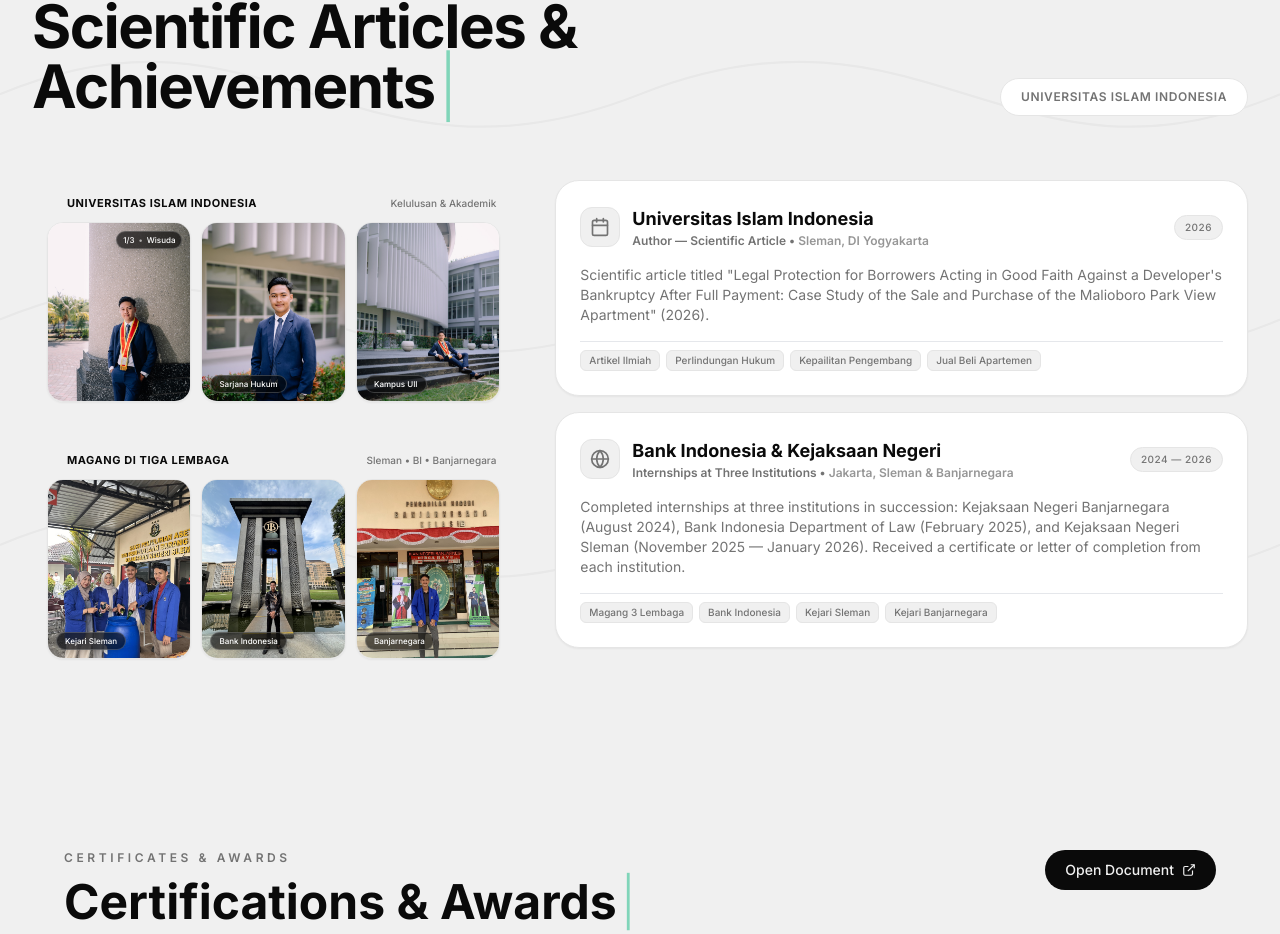
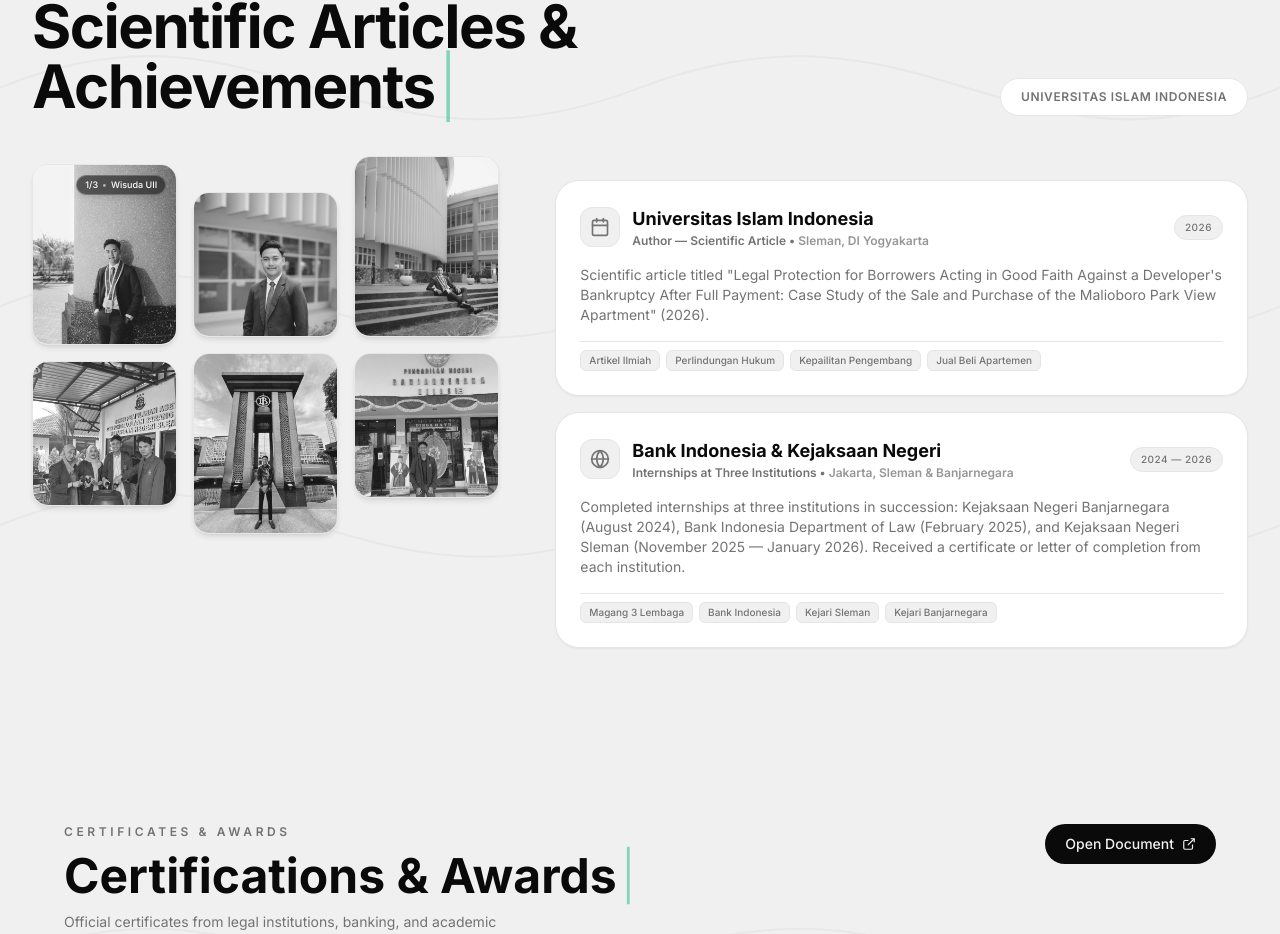
Before and after one commit to jevvis/farel-portfolio, a Next.js app: page / in a window 1280 px wide. Shown: the part 5361-6295 px from the top of the page. Built offline with nearby package versions, Linux system fonts and the light colour scheme.

Commit message:
Restore original 3-column collage layout and properly align active photo positions by theme

```diff
--- a/components/Sections.tsx
+++ b/components/Sections.tsx
@@ -1399,27 +1399,23 @@
     },
   ]
   // Helper untuk styling dinamis foto kolase sesuai kartu yang sedang disorot
-  const getPhotoWrapperClass = (targetOrgId: number) => {
-    const isMatch = hoveredOrgId === targetOrgId
+  const getPhotoWrapperClass = (photoOrgIds: number[]) => {
+    const isMatch = hoveredOrgId !== null && photoOrgIds.includes(hoveredOrgId)
     const isDimmed = hoveredOrgId !== null && !isMatch
     if (isMatch) {
-      return 'ring-2 ring-emerald-500 shadow-xl scale-[1.03] z-20 border-emerald-500/80 opacity-100'
+      return 'ring-2 ring-emerald-500 shadow-2xl scale-105 z-20 border-emerald-500/60 opacity-100'
     }
     if (isDimmed) {
-      return 'opacity-40 scale-[0.98] border-[var(--card-border)]/50'
-    }
-    return 'opacity-100 scale-100 hover:scale-[1.02] border-[var(--card-border)] shadow-sm'
-  }
-  const getPhotoImageClass = (targetOrgId: number) => {
-    const isMatch = hoveredOrgId === targetOrgId
-    const isDimmed = hoveredOrgId !== null && !isMatch
+      return 'opacity-35 scale-[0.96] border-[var(--card-border)]/50'
+    }
+    return 'opacity-90 scale-100 hover:opacity-100 hover:scale-105 border-[var(--card-border)] shadow-md'
+  }
+  const getPhotoImageClass = (photoOrgIds: number[]) => {
+    const isMatch = hoveredOrgId !== null && photoOrgIds.includes(hoveredOrgId)
     if (isMatch) {
-      return 'grayscale-0 brightness-105 contrast-105'
-    }
-    if (isDimmed) {
+      return 'grayscale-0 brightness-105 contrast-105 scale-105'
+    }
     return 'grayscale hover:grayscale-0'
-    }
-    return 'grayscale-0'
   }
   return (
     <section id="trainings" className="relative py-24 px-4 md:px-8 overflow-hidden font-sans">
@@ -1448,146 +1444,104 @@
         </div>
         {/* Content: Collage Grid (Left) + Organization Cards (Right) */}
         <div className="grid grid-cols-1 lg:grid-cols-12 gap-12 lg:gap-10 items-start">
-          {/* Left: Collage Grid (6 Photos grouped cleanly by Theme) */}
-          <div className="lg:col-span-5 flex flex-col gap-5 sticky top-24 select-none font-sans">
-            {/* Baris 1: Tema Universitas Islam Indonesia (Kelulusan & Akademik) */}
+          {/* Left: Collage Grid (6 Photos connected to Organizations) */}
+          <div className="lg:col-span-5 grid grid-cols-3 gap-3 sm:gap-4 pr-0 lg:pr-4 sticky top-24 select-none">
+            {/* Kolom 1 */}
+            <div className="flex flex-col gap-3 sm:gap-4 -translate-y-4">
+              {/* Foto 1: Wisuda UII (orgId: 1) - klik untuk ganti foto */}
               <div
                 onMouseEnter={() => setHoveredOrgId(1)}
                 onMouseLeave={() => setHoveredOrgId(null)}
-              className={`p-3.5 rounded-3xl transition-all duration-300 border ${
-                hoveredOrgId === 1
-                  ? 'bg-emerald-500/5 border-emerald-500/30 shadow-md'
-                  : 'bg-[var(--card-bg)]/40 border-transparent'
-              }`}
-            >
-              <div className="flex items-center justify-between mb-2.5 px-1">
-                <span className="text-[11px] font-bold uppercase tracking-wider text-[var(--foreground)] flex items-center gap-2">
-                  <span
-                    className={`w-2 h-2 rounded-full transition-all duration-300 ${
-                      hoveredOrgId === 1 ? 'bg-emerald-500 scale-125 shadow-sm shadow-emerald-500' : 'bg-[var(--muted)]/50'
-                    }`}
-                  />
-                  Universitas Islam Indonesia
-                </span>
-                <span className="text-[10px] font-medium text-[var(--muted)]">Kelulusan & Akademik</span>
-              </div>
-              <div className="grid grid-cols-3 gap-2.5">
-                {/* Foto 1: Wisuda UII Gordon (klik untuk ganti foto) */}
-                <div
                 onClick={() => setWisudaActiveIdx((prev) => (prev + 1) % wisudaPhotos.length)}
-                  className={`w-full aspect-[4/5] bg-[var(--card-bg)] rounded-2xl overflow-hidden border transition-all duration-500 cursor-pointer relative group ${getPhotoWrapperClass(1)}`}
+                className={`w-full aspect-[4/5] bg-[var(--card-bg)] rounded-2xl overflow-hidden border transition-all duration-500 cursor-pointer relative group ${getPhotoWrapperClass([1])}`}
                 title="Klik untuk berganti foto wisuda"
               >
                 <img
                   src={wisudaPhotos[wisudaActiveIdx]}
                   alt="Wisuda Sarjana Hukum UII"
-                    className={`w-full h-full object-cover transition-all duration-500 ${getPhotoImageClass(1)}`}
-                  />
-                  <div className="absolute top-2 right-2 px-1.5 py-0.5 rounded-full bg-black/65 backdrop-blur-md border border-white/20 text-white text-[8px] font-medium flex items-center gap-1 shadow-md pointer-events-none">
+                  className={`w-full h-full object-cover transition-all duration-500 ${getPhotoImageClass([1])}`}
+                />
+                <div className="absolute top-2.5 right-2.5 px-2 py-0.5 rounded-full bg-black/65 backdrop-blur-md border border-white/20 text-white text-[9px] font-medium flex items-center gap-1 shadow-md pointer-events-none">
                   <span>{wisudaActiveIdx + 1}/3</span>
                   <span className="opacity-60">•</span>
-                    <span>Wisuda</span>
+                  <span>Wisuda UII</span>
                 </div>
               </div>
 
-                {/* Foto 2: Wisuda UII Jas & Dasi */}
+              {/* Foto 2: Magang Kejari Sleman (orgId: 2) */}
               <div
-                  className={`w-full aspect-[4/5] bg-[var(--card-bg)] rounded-2xl overflow-hidden border transition-all duration-500 cursor-pointer relative ${getPhotoWrapperClass(1)}`}
+                onMouseEnter={() => setHoveredOrgId(2)}
+                onMouseLeave={() => setHoveredOrgId(null)}
+                className={`w-full aspect-square bg-[var(--card-bg)] rounded-2xl overflow-hidden border transition-all duration-500 cursor-pointer ${getPhotoWrapperClass([2])}`}
+                title="Kejaksaan Negeri Sleman"
+              >
+                <img
+                  src="/projects/org-sleman.jpg"
+                  alt="Kejaksaan Negeri Sleman"
+                  className={`w-full h-full object-cover object-[50%_25%] transition-all duration-500 ${getPhotoImageClass([2])}`}
+                />
+              </div>
+            </div>
+
+            {/* Kolom 2 */}
+            <div className="flex flex-col gap-3 sm:gap-4 translate-y-3">
+              {/* Foto 3: Wisuda UII Jas (orgId: 1) */}
+              <div
+                onMouseEnter={() => setHoveredOrgId(1)}
+                onMouseLeave={() => setHoveredOrgId(null)}
+                className={`w-full aspect-square bg-[var(--card-bg)] rounded-2xl overflow-hidden border transition-all duration-500 cursor-pointer ${getPhotoWrapperClass([1])}`}
                 title="Sarjana Hukum UII"
               >
                 <img
                   src="/projects/wisuda-uii-suit.jpg"
                   alt="Sarjana Hukum UII"
-                    className={`w-full h-full object-cover transition-all duration-500 ${getPhotoImageClass(1)}`}
-                  />
-                  <div className="absolute bottom-2 left-2 px-2 py-0.5 rounded-full bg-black/60 backdrop-blur-md border border-white/20 text-white text-[8px] font-medium shadow-md pointer-events-none">
-                    Sarjana Hukum
-                  </div>
+                  className={`w-full h-full object-cover object-[50%_20%] transition-all duration-500 ${getPhotoImageClass([1])}`}
+                />
               </div>
 
-                {/* Foto 3: Kampus UII Tangga */}
+              {/* Foto 4: Magang Bank Indonesia (orgId: 2) */}
               <div
-                  className={`w-full aspect-[4/5] bg-[var(--card-bg)] rounded-2xl overflow-hidden border transition-all duration-500 cursor-pointer relative ${getPhotoWrapperClass(1)}`}
-                  title="Kampus UII"
+                onMouseEnter={() => setHoveredOrgId(2)}
+                onMouseLeave={() => setHoveredOrgId(null)}
+                className={`w-full aspect-[4/5] bg-[var(--card-bg)] rounded-2xl overflow-hidden border transition-all duration-500 cursor-pointer ${getPhotoWrapperClass([2])}`}
+                title="Bank Indonesia"
+              >
+                <img
+                  src="/projects/org-bi.jpg"
+                  alt="Bank Indonesia"
+                  className={`w-full h-full object-cover transition-all duration-500 ${getPhotoImageClass([2])}`}
+                />
+              </div>
+            </div>
+
+            {/* Kolom 3 */}
+            <div className="flex flex-col gap-3 sm:gap-4 -translate-y-6">
+              {/* Foto 5: Wisuda UII Kampus (orgId: 1) */}
+              <div
+                onMouseEnter={() => setHoveredOrgId(1)}
+                onMouseLeave={() => setHoveredOrgId(null)}
+                className={`w-full aspect-[4/5] bg-[var(--card-bg)] rounded-2xl overflow-hidden border transition-all duration-500 cursor-pointer ${getPhotoWrapperClass([1])}`}
+                title="Kampus Universitas Islam Indonesia"
               >
                 <img
                   src="/projects/wisuda-uii-campus.jpg"
                   alt="Kampus Universitas Islam Indonesia"
-                    className={`w-full h-full object-cover transition-all duration-500 ${getPhotoImageClass(1)}`}
-                  />
-                  <div className="absolute bottom-2 left-2 px-2 py-0.5 rounded-full bg-black/60 backdrop-blur-md border border-white/20 text-white text-[8px] font-medium shadow-md pointer-events-none">
-                    Kampus UII
-                  </div>
-                </div>
-              </div>
+                  className={`w-full h-full object-cover transition-all duration-500 ${getPhotoImageClass([1])}`}
+                />
               </div>
 
-            {/* Baris 2: Tema Magang di Tiga Lembaga (Sleman, Bank Indonesia, Banjarnegara) */}
+              {/* Foto 6: Magang Kejari Banjarnegara (orgId: 2) */}
               <div
                 onMouseEnter={() => setHoveredOrgId(2)}
                 onMouseLeave={() => setHoveredOrgId(null)}
-              className={`p-3.5 rounded-3xl transition-all duration-300 border ${
-                hoveredOrgId === 2
-                  ? 'bg-emerald-500/5 border-emerald-500/30 shadow-md'
-                  : 'bg-[var(--card-bg)]/40 border-transparent'
-              }`}
-            >
-              <div className="flex items-center justify-between mb-2.5 px-1">
-                <span className="text-[11px] font-bold uppercase tracking-wider text-[var(--foreground)] flex items-center gap-2">
-                  <span
-                    className={`w-2 h-2 rounded-full transition-all duration-300 ${
-                      hoveredOrgId === 2 ? 'bg-emerald-500 scale-125 shadow-sm shadow-emerald-500' : 'bg-[var(--muted)]/50'
-                    }`}
-                  />
-                  Magang di Tiga Lembaga
-                </span>
-                <span className="text-[10px] font-medium text-[var(--muted)]">Sleman • BI • Banjarnegara</span>
-              </div>
-              <div className="grid grid-cols-3 gap-2.5">
-                {/* Foto 4: Kejaksaan Negeri Sleman */}
-                <div
-                  className={`w-full aspect-[4/5] bg-[var(--card-bg)] rounded-2xl overflow-hidden border transition-all duration-500 cursor-pointer relative ${getPhotoWrapperClass(2)}`}
-                  title="Kejaksaan Negeri Sleman"
-                >
-                  <img
-                    src="/projects/org-sleman.jpg"
-                    alt="Kejaksaan Negeri Sleman"
-                    className={`w-full h-full object-cover transition-all duration-500 ${getPhotoImageClass(2)}`}
-                  />
-                  <div className="absolute bottom-2 left-2 px-2 py-0.5 rounded-full bg-black/60 backdrop-blur-md border border-white/20 text-white text-[8px] font-medium shadow-md pointer-events-none">
-                    Kejari Sleman
-                  </div>
-                </div>
-
-                {/* Foto 5: Bank Indonesia */}
-                <div
-                  className={`w-full aspect-[4/5] bg-[var(--card-bg)] rounded-2xl overflow-hidden border transition-all duration-500 cursor-pointer relative ${getPhotoWrapperClass(2)}`}
-                  title="Bank Indonesia"
-                >
-                  <img
-                    src="/projects/org-bi.jpg"
-                    alt="Bank Indonesia"
-                    className={`w-full h-full object-cover transition-all duration-500 ${getPhotoImageClass(2)}`}
-                  />
-                  <div className="absolute bottom-2 left-2 px-2 py-0.5 rounded-full bg-black/60 backdrop-blur-md border border-white/20 text-white text-[8px] font-medium shadow-md pointer-events-none">
-                    Bank Indonesia
-                  </div>
-                </div>
-
-                {/* Foto 6: Kejaksaan Negeri Banjarnegara */}
-                <div
-                  className={`w-full aspect-[4/5] bg-[var(--card-bg)] rounded-2xl overflow-hidden border transition-all duration-500 cursor-pointer relative ${getPhotoWrapperClass(2)}`}
+                className={`w-full aspect-square bg-[var(--card-bg)] rounded-2xl overflow-hidden border transition-all duration-500 cursor-pointer ${getPhotoWrapperClass([2])}`}
                 title="Kejaksaan Negeri Banjarnegara"
               >
                 <img
                   src="/projects/org-banjarnegara.jpg"
                   alt="Kejaksaan Negeri Banjarnegara"
-                    className={`w-full h-full object-cover transition-all duration-500 ${getPhotoImageClass(2)}`}
-                  />
-                  <div className="absolute bottom-2 left-2 px-2 py-0.5 rounded-full bg-black/60 backdrop-blur-md border border-white/20 text-white text-[8px] font-medium shadow-md pointer-events-none">
-                    Banjarnegara
-                  </div>
-                </div>
+                  className={`w-full h-full object-cover object-[50%_20%] transition-all duration-500 ${getPhotoImageClass([2])}`}
+                />
               </div>
             </div>
           </div>
```
Lines whose indentation alone changed are shown as unchanged.
